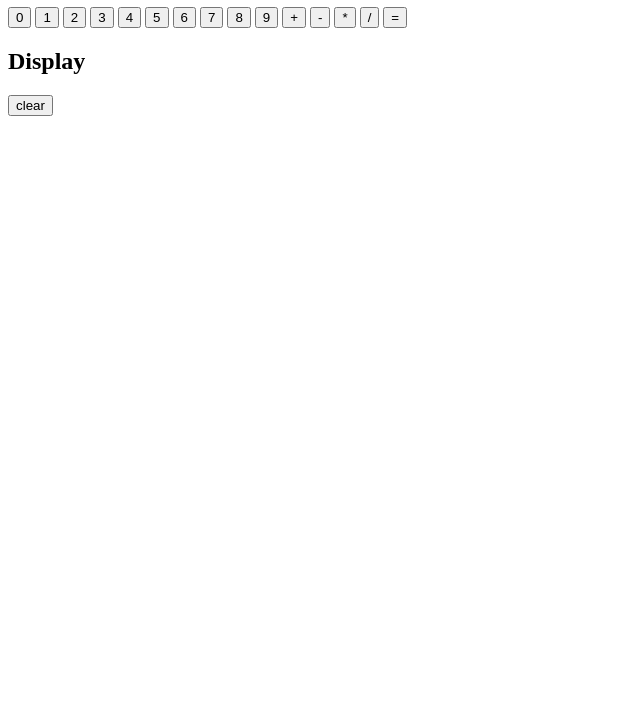
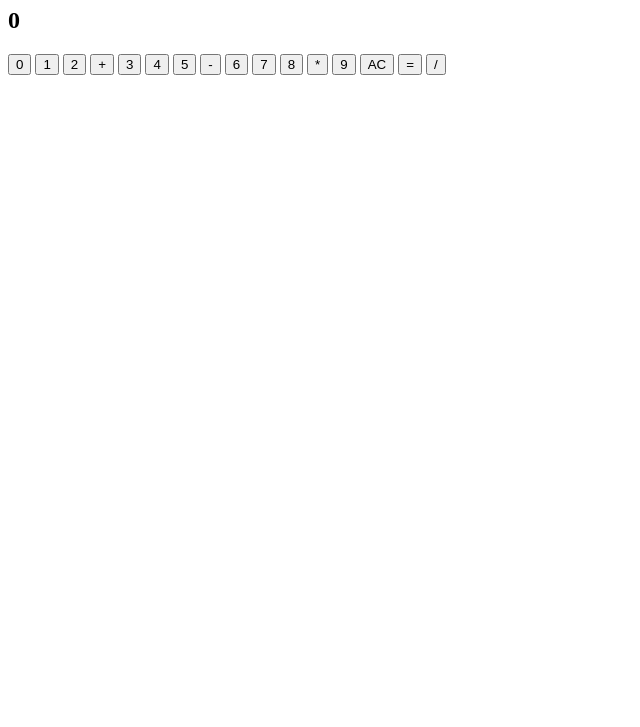
Before and after one commit to mohamed-akraam/Calculator, a plain HTML site: page index.html in a window 1280 px wide. Shown: the part 73-800 px from the top of the page, without its empty margins (0-640 px from the left). Drawn offline with Linux system fonts and the light colour scheme.

Commit message:
Rearrange tags

```diff
--- a/index.html
+++ b/index.html
@@ -10,26 +10,26 @@
 </head>
 <body>
     <h1>Calculator</h1>
-
+    <div class="top">
+        <div class="container">
+            <h2 class="display">0</h2>
             <button class="btn">0</button>
             <button class="btn">1</button>
             <button class="btn">2</button>
+            <button class="operator">+</button>
             <button class="btn">3</button>
             <button class="btn">4</button>
             <button class="btn">5</button>
+            <button class="operator">-</button>
             <button class="btn">6</button>
             <button class="btn">7</button>
             <button class="btn">8</button>
+            <button class="operator">*</button>
             <button class="btn">9</button>
-    <button class="operator">+</button>
-    <button class="operator">-</button>
-    <button class="operator">*</button>
+            <button class="wipe">AC</button>
+            <button class="equal">=</button>
             <button class="operator">/</button>
-    <button id="equal">=</button>
-
-    <h2 id="display">Display</h2>
-
-    <button id="wipe">clear</button>
-
+        </div>
+    </div>
 </body>
 </html>
```
Lines whose indentation alone changed are shown as unchanged.
